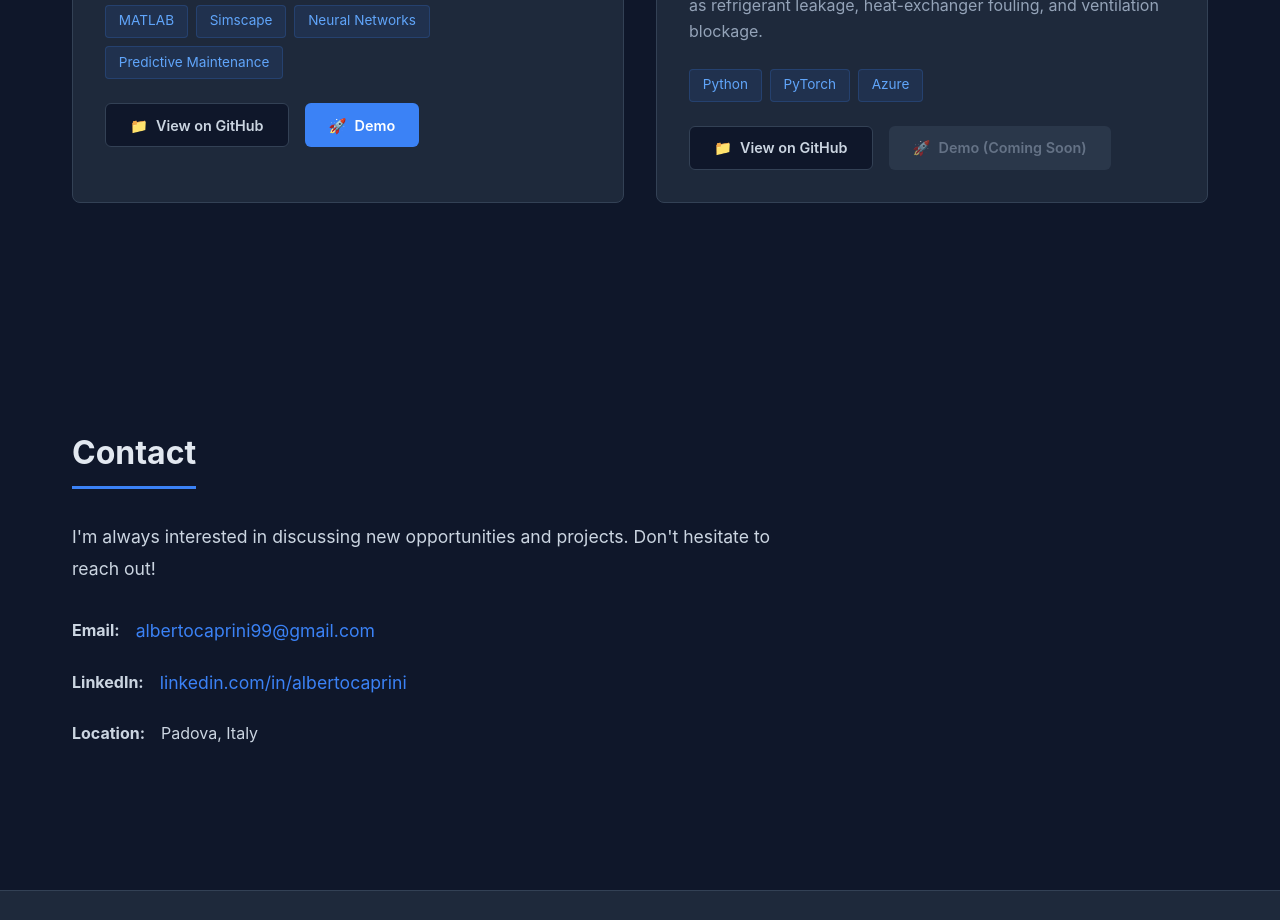
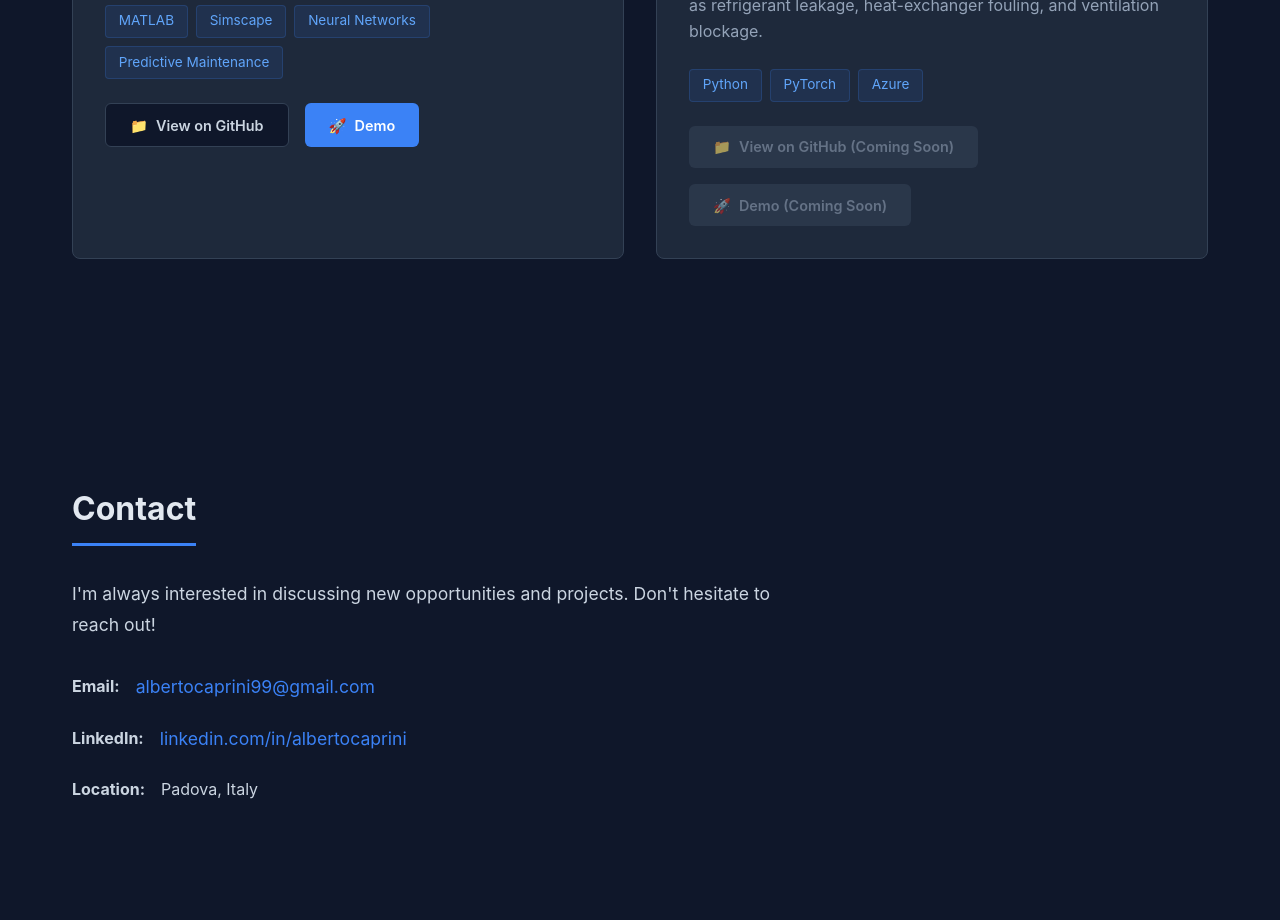
Before and after one commit to AlbertoCaprini99/AlbertoCaprini99.github.io, a plain HTML site: page index.html in a window 1280 px wide. Shown: the part 4060-4980 px from the top of the page. Drawn offline with Linux system fonts and the light colour scheme.

Commit message:
Update project card actions to indicate upcoming GitHub link and demo availability

```diff
--- a/index.html
+++ b/index.html
@@ -922,8 +922,8 @@
                         <span class="tag">Azure</span>
                     </div>
                     <div class="project-card-actions">
-                        <a href="https://github.com/yourusername/hvac-anomaly-detection" target="_blank" class="btn-small btn-github">
-                            <span>📁</span> View on GitHub
+                        <a href="https://github.com/yourusername/hvac-anomaly-detection" class="btn-small btn-demo disabled" onclick="return false;">
+                            <span>📁</span> View on GitHub (Coming Soon)
                         </a>
                         <a href="./projects/anomaly-detection-demo.html" class="btn-small btn-demo disabled" onclick="return false;">
                             <span>🚀</span> Demo (Coming Soon)
```
